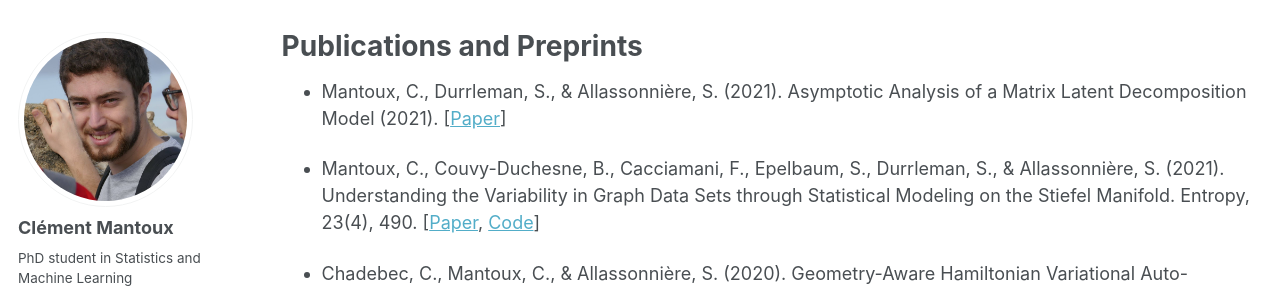
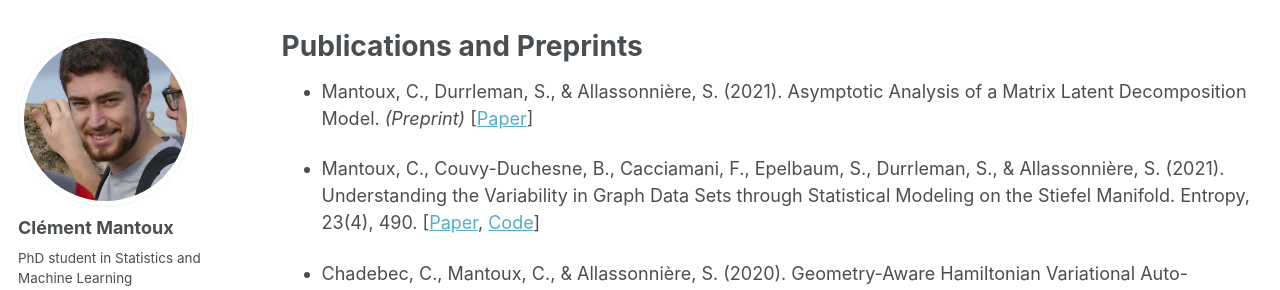
Before and after one commit to cmantoux/cmantoux.github.io, a Jekyll site: the page built from _pages/research.md, in a window 1280 px wide. Shown: the part 133-423 px from the top of the page. Built offline with Jekyll 4.4.1, drawn with Linux system fonts in a browser that asks for light colours.

Commit message:
Update research.md

```diff
--- a/_pages/research.md
+++ b/_pages/research.md
@@ -7,7 +7,7 @@ author_profile: true
 
 {% include base_path %}
 
-- Mantoux, C., Durrleman, S., & Allassonnière, S. (2021). Asymptotic Analysis of a Matrix Latent Decomposition Model (2021). [[Paper]({{ "/files/gsv_asymptotics.pdf" | prepend: base_path }})]
+- Mantoux, C., Durrleman, S., & Allassonnière, S. (2021). Asymptotic Analysis of a Matrix Latent Decomposition Model. *(Preprint)* [[Paper]({{ "/files/gsv_asymptotics.pdf" | prepend: base_path }})]
 
 - Mantoux, C., Couvy-Duchesne, B., Cacciamani, F., Epelbaum, S., Durrleman, S., & Allassonnière, S. (2021). Understanding the Variability in Graph Data Sets through Statistical Modeling on the Stiefel Manifold. Entropy, 23(4), 490. [[Paper](https://www.mdpi.com/1099-4300/23/4/490), [Code](https://github.com/cmantoux/graph-spectral-variability)]
 
```
